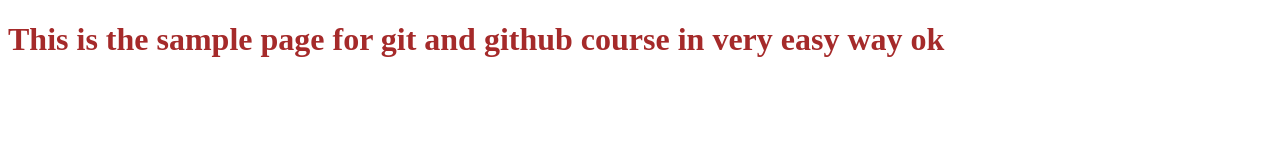
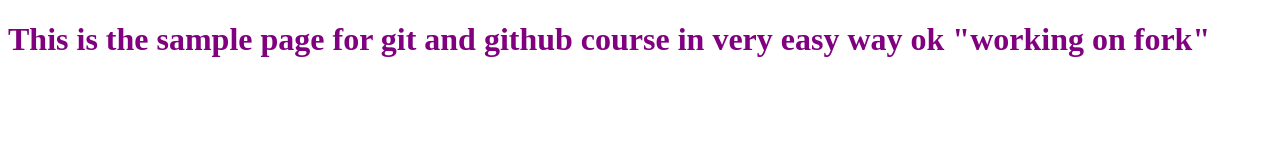
Before and after one commit to AngryCoderZ/github-course, a plain HTML site: page index.html in a window 1280 px wide. Drawn offline with Linux system fonts and the light colour scheme.

Commit message:
working on fork

```diff
--- a/index.html
+++ b/index.html
@@ -7,6 +7,6 @@
         <link href="style.css" rel="stylesheet">
     </head>
     <body>
-    <h1>This is the sample page for git and github course in very easy way ok</h1>
+    <h1>This is the sample page for git and github course in very easy way ok "working on fork"</h1>
     </body>
 </html>
--- a/style.css
+++ b/style.css
@@ -1,3 +1,3 @@
 h1{
-    color:brown;
+    color:purple;
 }
```
Also changed, not shown: git.txt.
